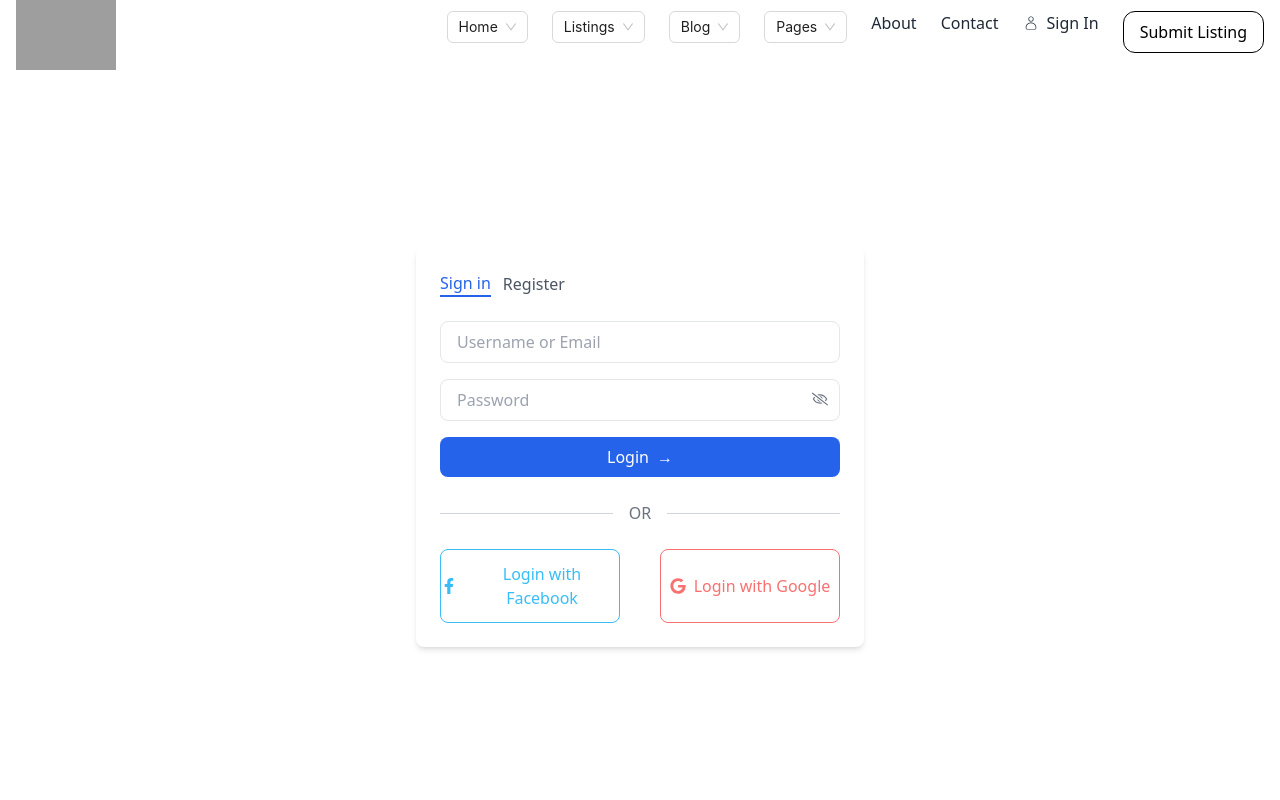
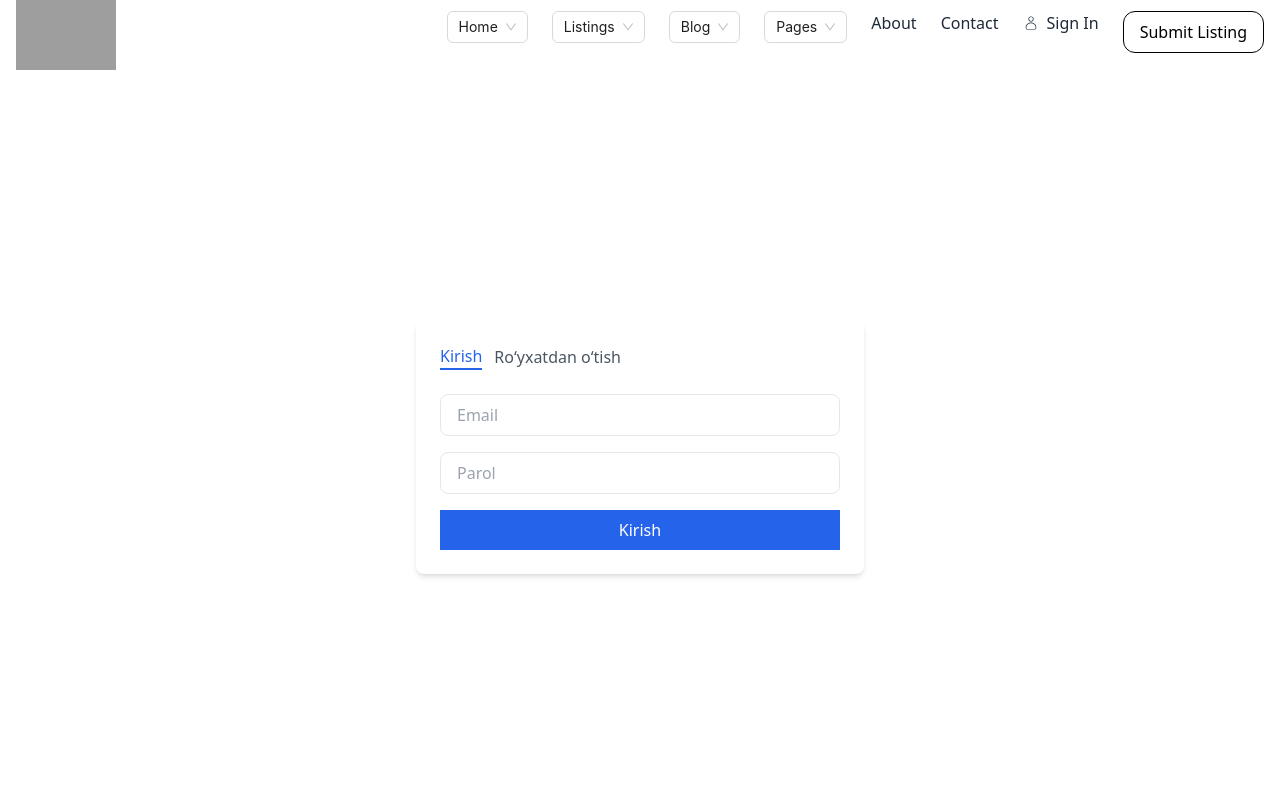
Before and after one commit to Abdulaziz20040/75-Car-Dealer, a React (Vite) app: page /signin in a window 1280 px wide. Shown: the top 800 px of the page. Built offline with nearby package versions, Linux system fonts and the light colour scheme; grey boxes are pictures that could not be loaded.

Commit message:
add login && backend

```diff
--- a/src/pages/Auth/Login.jsx
+++ b/src/pages/Auth/Login.jsx
@@ -1,131 +1,192 @@
 import React, { useState } from "react";
-import { FaFacebookF, FaGoogle, FaRegEye, FaRegEyeSlash } from "react-icons/fa";
+import { FaRegEye, FaRegEyeSlash } from "react-icons/fa";
 
 const Login = () => {
-  const [username, setUsername] = useState("");
+  const [showPassword, setShowPassword] = useState(false);
   const [password, setPassword] = useState("");
-  const [showPassword, setShowPassword] = useState(false);
+  const [firstName, setFirstName] = useState("");
+  const [lastName, setLastName] = useState("");
+  const [email, setEmail] = useState("");
+  const [phone, setPhone] = useState("");
   const [isRegister, setIsRegister] = useState(false);
   const [error, setError] = useState("");
+  const [open, setopen] = useState(false);
 
   const handleToggle = () => {
     setIsRegister(!isRegister);
     setError("");
-    setUsername("");
+    setEmail("");
     setPassword("");
+    setFirstName("");
+    setLastName("");
+    setPhone("");
   };
 
-  const handleSubmit = (e) => {
+  const handleSubmitRegister = async (e) => {
     e.preventDefault();
-
-    if (!username || !password) {
-      setError("Iltimos ma'lumotlarni to'ldiring");
+    if (!firstName || !lastName || !email || !password || !phone) {
+      setError("Ro‘yxatdan o‘tish uchun barcha maydonlarni to‘ldiring.");
       return;
     }
 
-    // Ma'lumotlarni localStorage-ga saqlash
-    localStorage.setItem("username", username);
-    localStorage.setItem("password", password);
+    const userData = { firstName, lastName, email, password, phone };
 
-    alert(isRegister ? "Registered successfully!" : "Logged in successfully!");
-    setUsername("");
-    setPassword("");
-    setError("");
+    try {
+      const response = await fetch("http://10.10.3.9:8080/auth/register", {
+        method: "POST",
+        headers: { "Content-Type": "application/json" },
+        body: JSON.stringify(userData),
+      });
+
+      // if (response.status !== 201) {
+      //   const errorData = await response.json();
+      //   throw new Error(errorData.message || "Ro‘yxatdan o‘tishda xatolik.");
+      // }
+
+      setopen(true);
+
+      // alert("Ro‘yxatdan o‘tish muvaffaqiyatli amalga oshirildi!");
+      // handleToggle();
+    } catch (error) {
+      setError(error.message);
+    }
+  };
+
+  const handleSubmitLogin = async (e) => {
+    e.preventDefault();
+    if (!email || !password) {
+      setError("Iltimos, email va parolni kiriting.");
+      return;
+    }
+
+    const loginData = { email, password };
+
+    try {
+      const response = await fetch("http://10.10.3.9:8080/auth/login", {
+        method: "POST",
+        headers: { "Content-Type": "application/json" },
+        body: JSON.stringify(loginData),
+      });
+
+      if (response.status !== 201) {
+        const errorData = await response.json();
+        throw new Error(errorData.message || "Login muvaffaqiyatsiz.");
+      }
+
+      const data = await response.json();
+      const token = data?.data?.Authorize;
+      if (token) {
+        localStorage.setItem("authToken", token);
+        alert("Kirish muvaffaqiyatli amalga oshirildi!");
+      }
+    } catch (error) {
+      setError(error.message);
+    }
   };
 
   return (
-    <div className="flex items-center justify-center min-h-screen ">
+    <div className="flex items-center justify-center min-h-screen">
       <div className="w-full max-w-md bg-white p-6 rounded-lg shadow-md">
+        {open ? (
+          <>
+            kodni kiriting
+            <input />
+          </>
+        ) : (
+          <>
             <div className="flex gap-3 mb-6">
               <button
                 onClick={handleToggle}
-            className={`${
+                className={
                   !isRegister
                     ? "text-blue-600 border-b-2 border-blue-600"
                     : "text-gray-600"
-            }`}
+                }
               >
-            Sign in
+                Kirish
               </button>
               <button
                 onClick={handleToggle}
-            className={`${
+                className={
                   isRegister
                     ? "text-blue-600 border-b-2 border-blue-600"
                     : "text-gray-600"
-            }`}
+                }
               >
-            Register
+                Ro‘yxatdan o‘tish
               </button>
             </div>
-
-        <form onSubmit={handleSubmit}>
-          <div className="mb-4">
+            {isRegister ? (
+              <form onSubmit={handleSubmitRegister}>
                 <input
                   type="text"
-              placeholder="Username or Email"
-              className="w-full outline-none px-4 py-2 border rounded-lg focus:ring-2 focus:ring-blue-400 placeholder-gray-400"
-              value={username}
-              onChange={(e) => setUsername(e.target.value)}
+                  placeholder="Ismingiz"
+                  value={firstName}
+                  onChange={(e) => setFirstName(e.target.value)}
+                  className="w-full mb-4 px-4 py-2 border rounded-lg"
                 />
-          </div>
-          <div className="mb-4 relative">
+                <input
+                  type="text"
+                  placeholder="Familiyangiz"
+                  value={lastName}
+                  onChange={(e) => setLastName(e.target.value)}
+                  className="w-full mb-4 px-4 py-2 border rounded-lg"
+                />
+                <input
+                  type="email"
+                  placeholder="Email"
+                  value={email}
+                  onChange={(e) => setEmail(e.target.value)}
+                  className="w-full mb-4 px-4 py-2 border rounded-lg"
+                />
                 <input
                   type={showPassword ? "text" : "password"}
-              placeholder="Password"
-              className="w-full outline-none px-4 py-2 border rounded-lg focus:ring-2 focus:ring-blue-400 placeholder-gray-400"
+                  placeholder="Parol"
                   value={password}
                   onChange={(e) => setPassword(e.target.value)}
+                  className="w-full mb-4 px-4 py-2 border rounded-lg"
+                />
+                <input
+                  type="text"
+                  placeholder="Telefon"
+                  value={phone}
+                  onChange={(e) => setPhone(e.target.value)}
+                  className="w-full mb-4 px-4 py-2 border rounded-lg"
                 />
                 <button
-              type="button"
-              className="absolute right-3 top-3 text-gray-500 hover:text-gray-700"
-              onClick={() => setShowPassword(!showPassword)}
+                  type="submit"
+                  className="w-full bg-blue-600 text-white py-2"
                 >
-              {showPassword ? <FaRegEye /> : <FaRegEyeSlash />}
+                  Ro‘yxatdan o‘tish
                 </button>
-          </div>
-
-          {isRegister && (
-            <div className="mb-4 relative">
+              </form>
+            ) : (
+              <form onSubmit={handleSubmitLogin}>
+                <input
+                  type="email"
+                  placeholder="Email"
+                  value={email}
+                  onChange={(e) => setEmail(e.target.value)}
+                  className="w-full mb-4 px-4 py-2 border rounded-lg"
+                />
                 <input
                   type={showPassword ? "text" : "password"}
-                placeholder="Repeat Password"
-                className="w-full outline-none px-4 py-2 border rounded-lg focus:ring-2 focus:ring-blue-400 placeholder-gray-400"
+                  placeholder="Parol"
+                  value={password}
+                  onChange={(e) => setPassword(e.target.value)}
+                  className="w-full mb-4 px-4 py-2 border rounded-lg"
                 />
-            </div>
-          )}
-
-          {error && <p className="text-red-500 text-sm mb-4">{error}</p>}
-
                 <button
                   type="submit"
-            className="w-full bg-blue-600 text-white py-2 rounded-lg hover:bg-blue-700 flex justify-center items-center"
+                  className="w-full bg-blue-600 text-white py-2"
                 >
-            {isRegister ? "Register" : "Login"} <span className="ml-2">→</span>
+                  Kirish
                 </button>
               </form>
-
-        <div className="flex items-center my-6">
-          <hr className="flex-grow border-gray-300" />
-          <span className="mx-4 text-gray-500">OR</span>
-          <hr className="flex-grow border-gray-300" />
-        </div>
-
-        <div className="flex gap-10">
-          <button className="flex items-center justify-center border border-sky-400 text-sky-400 py-3 w-[230px] rounded-lg hover:bg-sky-200 hover:text-white">
-            <span className="mr-2">
-              <FaFacebookF />
-            </span>
-            Login with Facebook
-          </button>
-          <button className="flex items-center justify-center border border-red-400 text-red-400 py-3 w-[230px] rounded-lg hover:bg-red-200 hover:text-white">
-            <span className="mr-2">
-              <FaGoogle />
-            </span>
-            Login with Google
-          </button>
-        </div>
+            )}
+          </>
+        )}
+        {error && <p className="text-red-500 mt-4">{error}</p>}
       </div>
     </div>
   );
```
Lines whose indentation alone changed are shown as unchanged.
